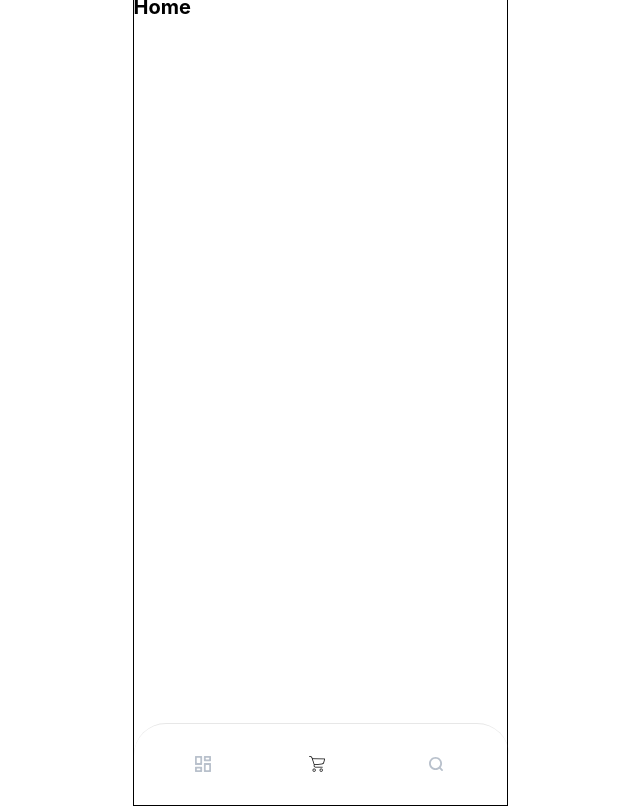
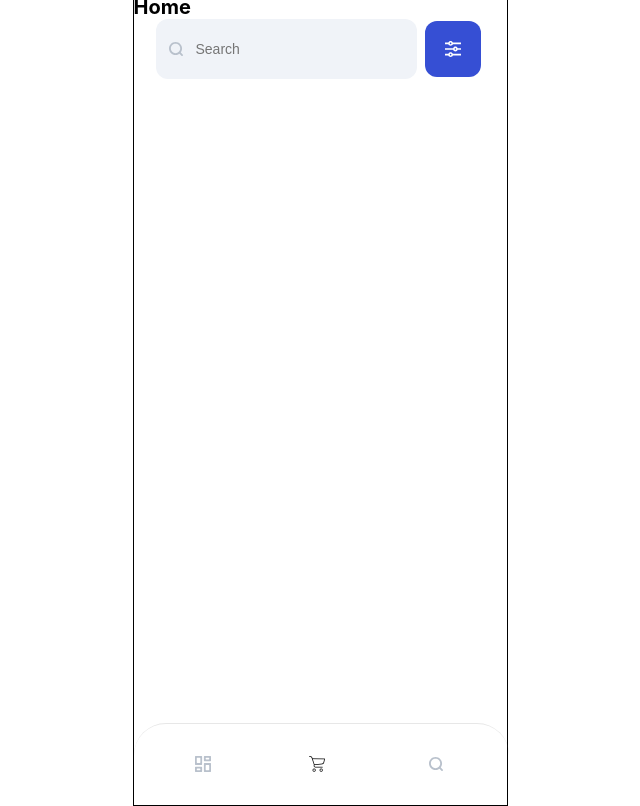
Before and after one commit to elmin-musija/e-commerce-shop, a React (Create React App) app: page /home in a window 1280 px wide. Shown: the whole page, without its empty margins (320-960 px from the left). Built offline with nearby package versions, Linux system fonts and the light colour scheme.

Commit message:
add search bar component

```diff
--- /dev/null
+++ b/src/components/SearchBar/SearchBar.css
@@ -0,0 +1,8 @@
+.search-bar {
+	display: flex;
+	margin-left: 22px;
+	margin-right: 26px;
+	align-items: center;
+	gap: 8px;
+	margin-bottom: 24px;
+}
--- /dev/null
+++ b/src/components/SearchBar/SearchBar.js
@@ -0,0 +1,14 @@
+import SearchField from "../SearchField/SearchField";
+import FilterButton from "../FilterButton/FilterButton";
+import "./SearchBar.css";
+
+const SearchBar = (props) => {
+	return (
+		<div className="search-bar">
+			<SearchField></SearchField>
+			<FilterButton></FilterButton>
+		</div>
+	);
+};
+
+export default SearchBar;
--- a/src/pages/Home/Home.js
+++ b/src/pages/Home/Home.js
@@ -1,3 +1,4 @@
+import SearchBar from "../../components/SearchBar/SearchBar";
 import Footer from "../../components/Footer/Footer";
 import "./Home.css";
 
@@ -5,6 +6,7 @@ const Home = (props) => {
 	return (
 		<div className="home">
 			<h1>Home</h1>
+			<SearchBar />
 			<Footer />
 		</div>
 	);
```
